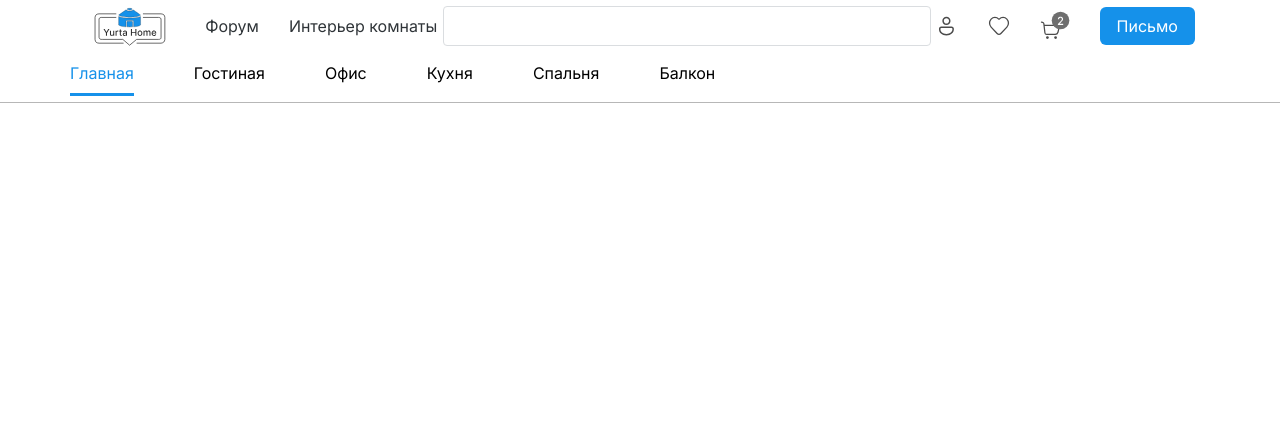
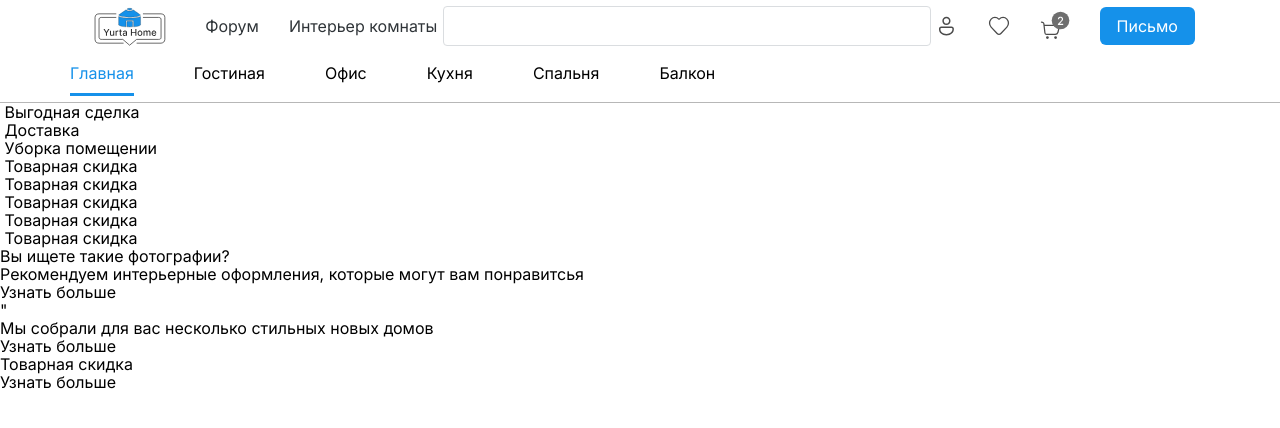
Before and after one commit to anelmukan/yurta-home-vanila, a plain HTML site: page index.html in a window 1280 px wide. Drawn offline with Linux system fonts and the light colour scheme.

Commit message:
start main section

```diff
--- a/index.html
+++ b/index.html
@@ -44,9 +44,91 @@
   </header>
 
   <main>
-    <section>
+    <section id="hero">
+      <div id="big-card"></div>
+      <div id="ad-carousel"></div>
+    </section>
+
+    <section id="options">
+      <ul>
+        <li>
+          <img>
+          <span>Выгодная сделка</span>
+        </li>
+        <li>
+          <img>
+          <span>Доставка</span>
+        </li>
+        <li>
+          <img>
+          <span>Уборка помещении</span>
+        </li>
+        <li>
+          <img>
+          <span>Товарная скидка</span>
+        </li>
+        <li>
+          <img>
+          <span>Товарная скидка</span>
+        </li>
+        <li>
+          <img>
+          <span>Товарная скидка</span>
+        </li>
+        <li>
+          <img>
+          <span>Товарная скидка</span>
+        </li>
+        <li>
+          <img>
+          <span>Товарная скидка</span>
+        </li>
+
+      </ul>
+      <!-- ссылки на всякие опции: выгодная сделка, доставка и тд -->
 
     </section>
+
+    <section id="photo-recomendations">
+      <div>
+        <div>
+          <h3>Вы ищете такие фотографии?</h3>
+          <span>Рекомендуем интерьерные оформления, которые могут вам
+            понравитсья</span>
+        </div>
+        <a>
+          Узнать больше
+        </a>
+      </div>
+      <div class="carousel photo-recomendations">
+        <div class="card photo-recomendation"></div>
+      </div>
+    </section>"
+
+    <section id="house-recomendations">
+      <div>
+        <h3>Мы собрали для вас несколько стильных новых домов</h3>
+        <a>
+          Узнать больше
+        </a>
+      </div>
+      <div class="carousel house-recomendations">
+        <div class="card house-recomendation"></div>
+      </div>
+    </section>
+
+    <section id="product-deals">
+      <div>
+        <h3>Товарная скидка</h3>
+        <a>
+          Узнать больше
+        </a>
+      </div>
+      <div class="carousel product-deals">
+        <div class="card product-deals"></div>
+      </div>
+    </section>
+
   </main>
 
   <footer>
```
